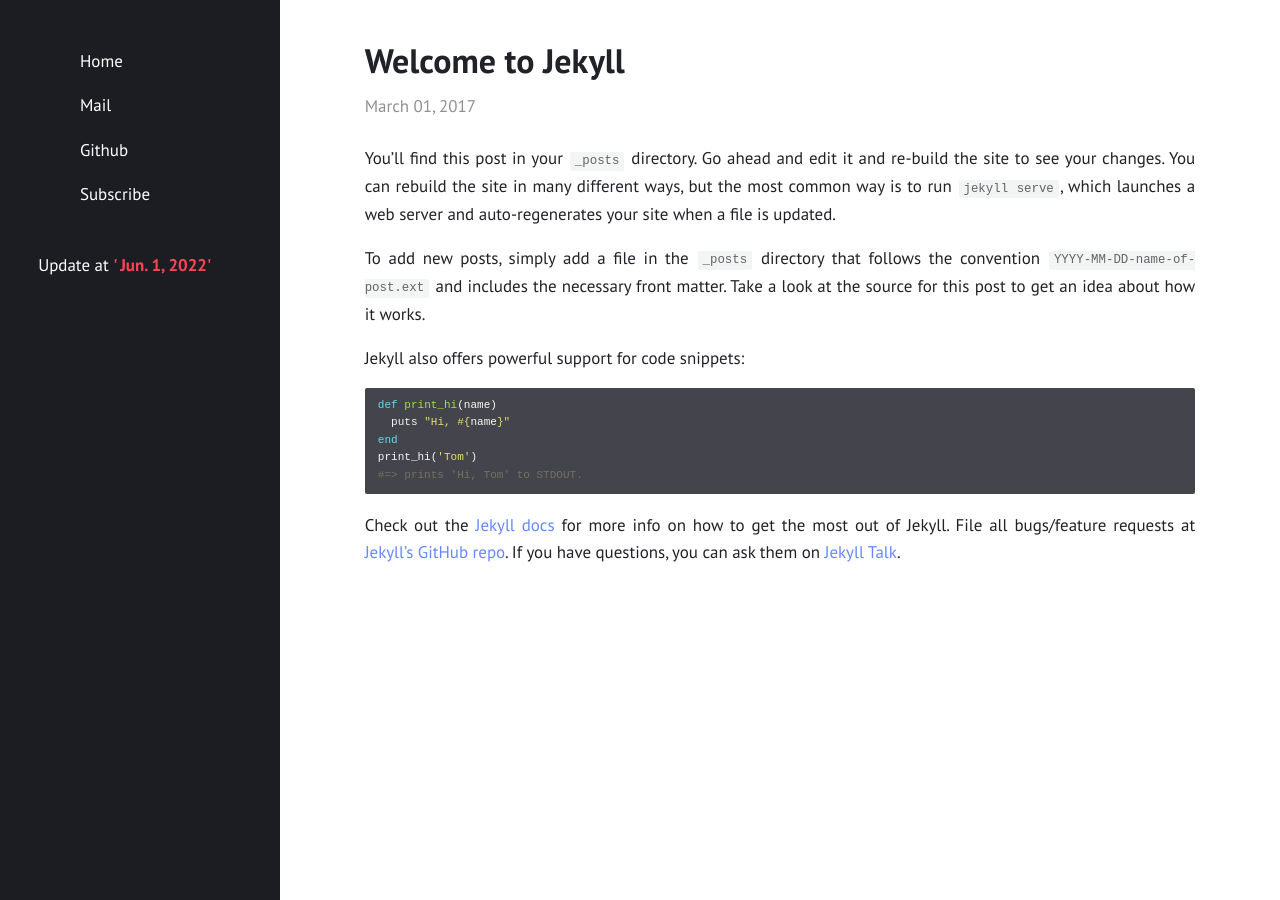
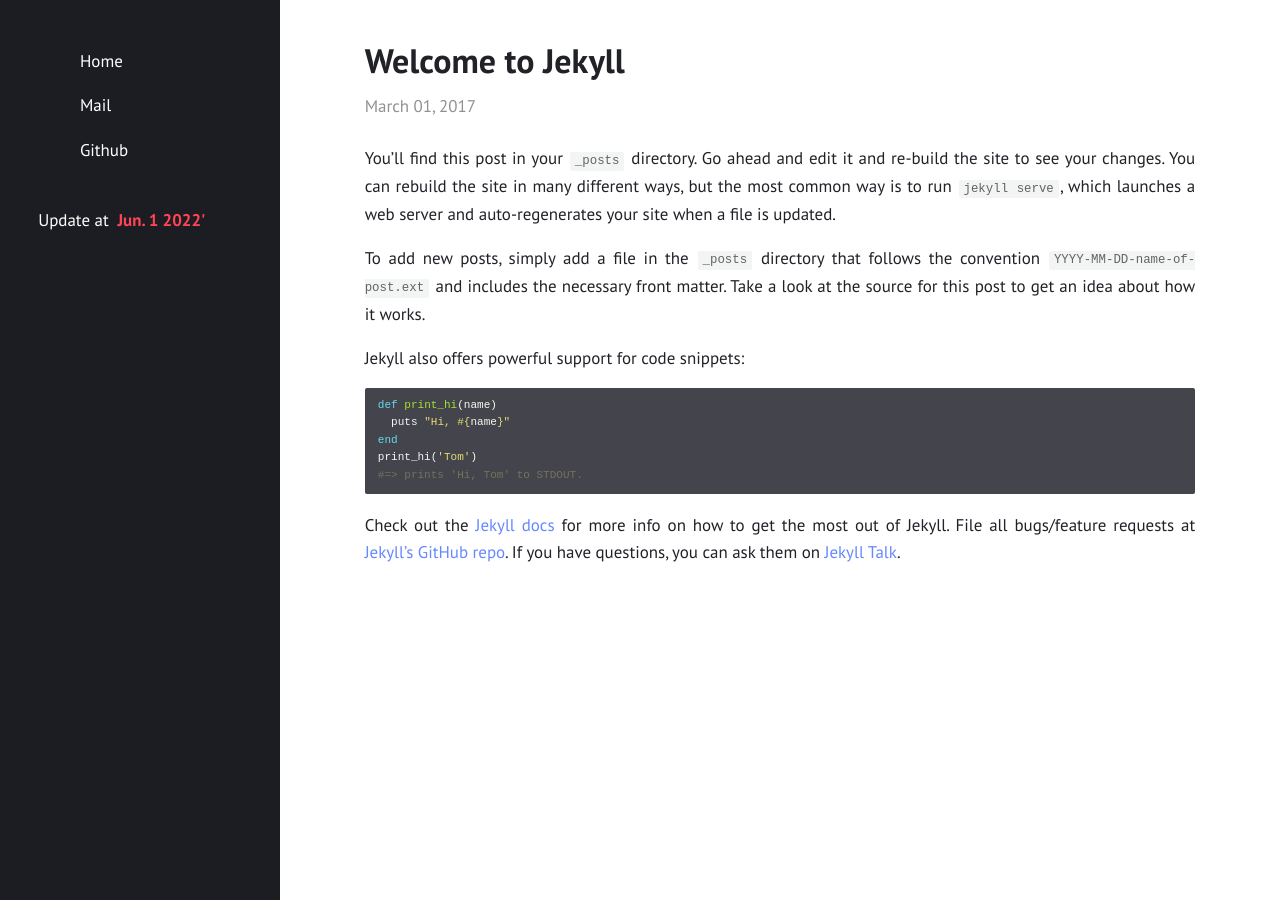
Before and after one commit to gzzyyxh/gzzyyxh, a Jekyll site: the page built from docs/_posts/2017-03-01-welcome-to-jekyll.md, in a window 1280 px wide. Built offline with Jekyll 4.4.1, drawn with Linux system fonts in a browser that asks for light colours.

Commit message:
Update _config.yml

```diff
--- a/docs/_config.yml
+++ b/docs/_config.yml
@@ -1,6 +1,6 @@
 title: "About Me"
 author: "Xiuhua Yang"
-description: "Update at <b style=\"color: #f45;\">' Jun. 1, 2022'</b>"
+description: "Update at <b style=\"color: #f45;\">&nbsp;Jun.&nbsp;1&nbsp;2022'</b>"
 #permalink: /:title/
 #lang: "en"
 excerpt_separator: "\n\n\n"
@@ -22,7 +22,7 @@ navigation:                # accepts {file, title, url, icon, sidebaricon}
 external:                  # shows a footer with social links - for available icons see fontawesome.com/icons
   - {title: Mail, icon: envelope, url: "mailto:gzzyyxh@gmail.com"}
   - {title: Github, icon: github, url: "https://github.com/gzzyyxh"}
-  - {title: Subscribe, icon: rss, url: "/feed.xml"}
+#  - {title: Subscribe, icon: rss, url: "/feed.xml"}
 
 comments:
 #  disqus_shortname: ""    # see https://disqus.com/
```
